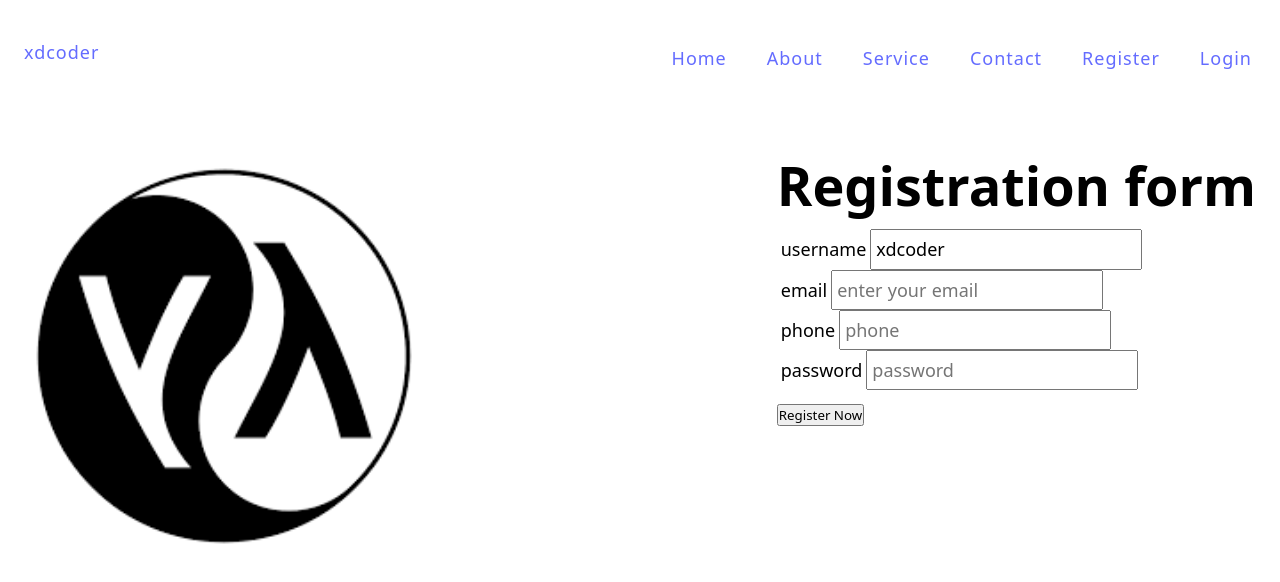
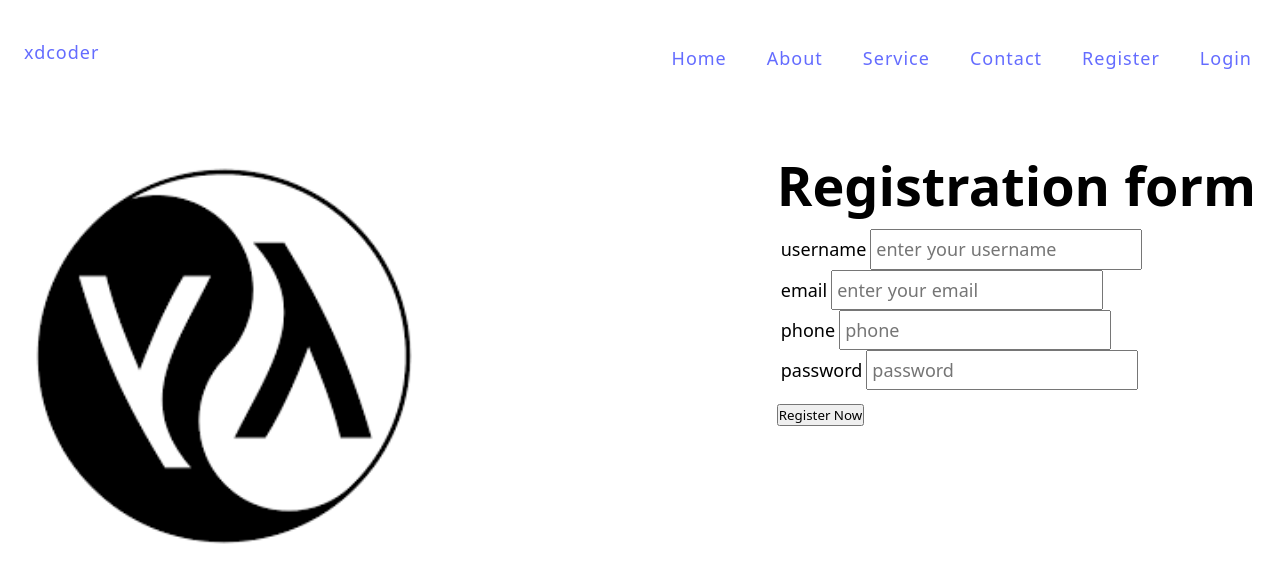
Before and after one commit to imadityaxd/mern2024, a React (Vite) app in the folder client/: page /register in a window 1280 px wide. Shown: the top 582 px of the page. Built offline with nearby package versions, Linux system fonts and the light colour scheme.

Commit message:
frontend

```diff
--- a/client/src/pages/Register.jsx
+++ b/client/src/pages/Register.jsx
@@ -3,7 +3,7 @@ import { useState } from "react";
 
 export const Register = () =>{
     const [user, setUser] = useState({
-        username:"xdcoder",
+        username:"",
         email:"",
         phone:"",
         password:"",
@@ -22,6 +22,12 @@ const handleInput =(e) => {
         });
 };
 
+//submit the form
+const handleSubmit = (e) =>{
+    e.preventDefault();
+    alert(user);
+}
+
     return (
     <>
         <section>
@@ -37,7 +43,7 @@ const handleInput =(e) => {
                             <div className= "registration-form">
                                 <h1 className="main-heading mb-3">Registration form</h1>
                                 <br/>
-                                <form>
+                                <form onSubmit= {handleSubmit}>
                                     <div>
                                         <label htmlFor="username">username</label>
                                         <input
```
